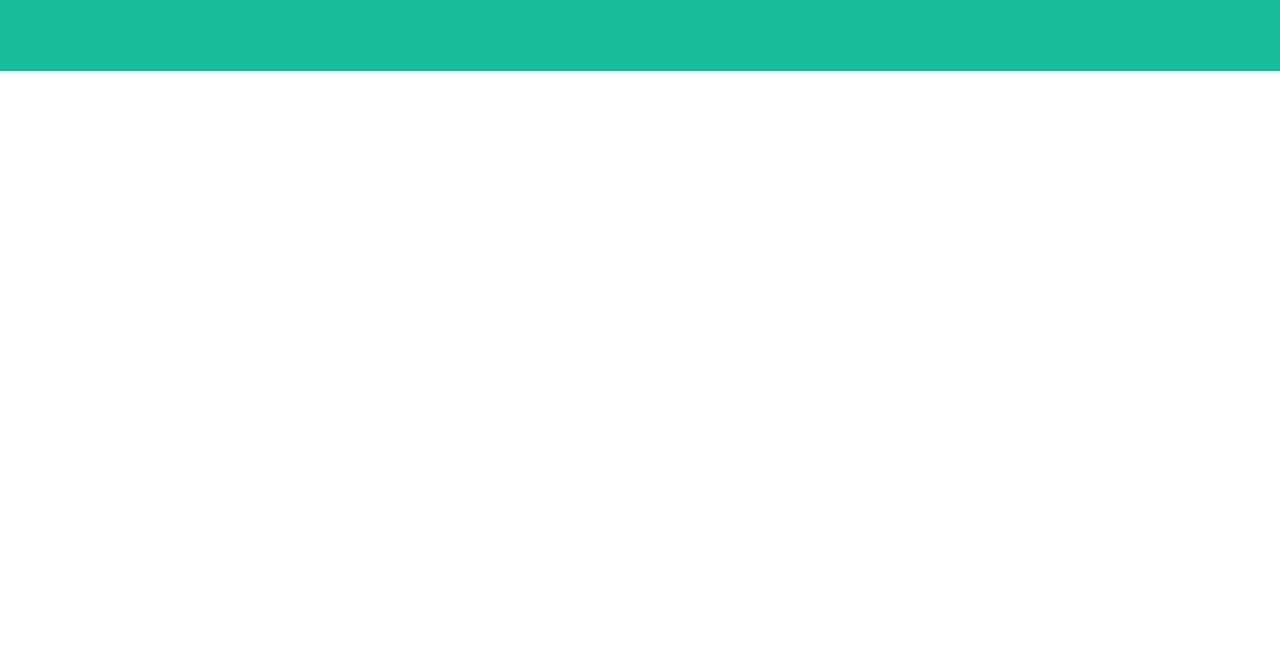
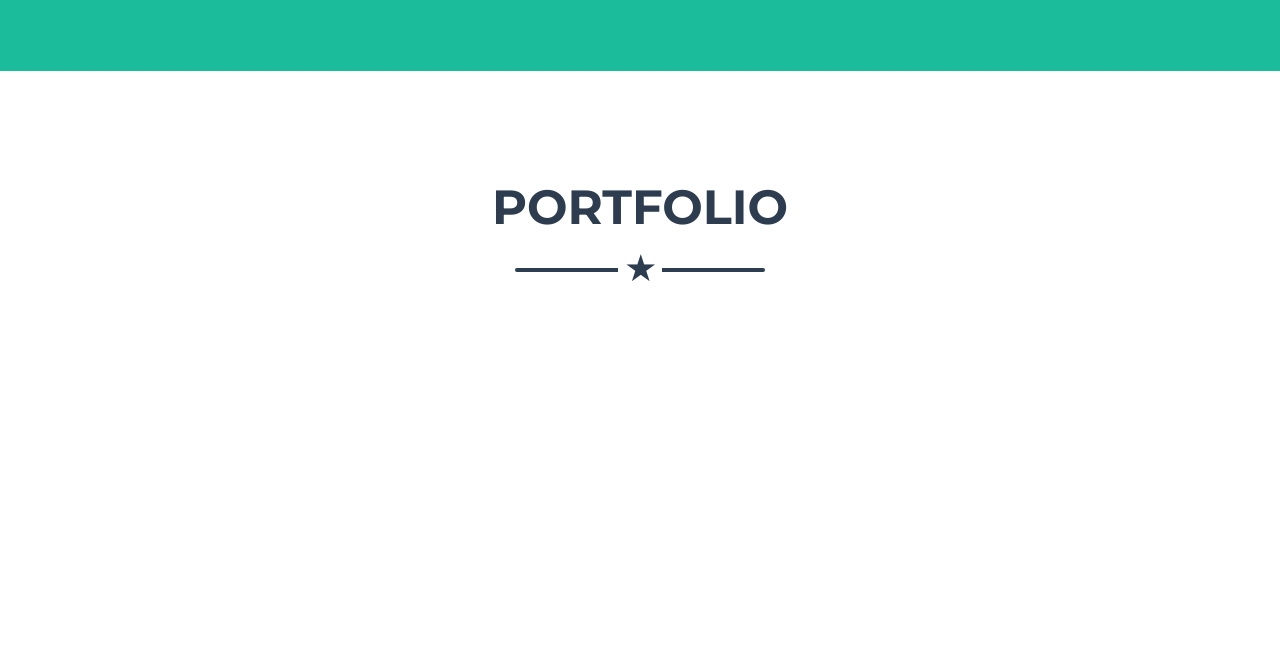
Before and after one commit to kaanaytn/responsive-portfolio-page, a plain HTML site: page index.html in a window 1280 px wide. Shown: the part 629-1300 px from the top of the page. Before the commit the page ends 800 px from the top, so only its background shows below. Drawn offline with Linux system fonts and the light colour scheme.

Commit message:
portfolio page added

```diff
--- a/index.html
+++ b/index.html
@@ -52,8 +52,35 @@
         <div class="container">
             <img id="profile-image" class="img-fluid" src="img/avatar.png" alt="">
             <h1 class="text-uppercase">Start Bootstrap</h1>
+            <hr class="star-light">
+            <h2>Web Developer - Web Desing - Mobile Developer</h2>
         </div>
     </header>
+    <section id="portfolio">
+        <div class="container">
+            <h2 class="text-uppercase">
+                Portfolio
+            </h2>
+            <hr class="star-dark">
+            <div id="portfolio-images" class="clearfix">
+                 <div class="col">
+                    <div class="portfolio-item">
+
+                    </div>
+                 </div>
+                 <div class="col">
+                    <div class="portfolio-item">
+
+                    </div>
+                 </div>
+                 <div class="col">
+                    <div class="portfolio-item">
+
+                    </div>
+                 </div>
+            </div>
+        </div>
+    </section>
 
 </body>
 
--- a/style.css
+++ b/style.css
@@ -6,6 +6,7 @@
 
 html {
     font-size: 10px;
+    scroll-behavior: smooth;
 }
 
 body {
@@ -62,6 +63,7 @@ nav {
     padding-top: 2rem;
     margin-bottom: 2rem;
     position: fixed;
+    z-index: 500;
 }
 
 #logo-box {
@@ -117,9 +119,17 @@ header h2 {
     font-weight: 300;
 }
 
-.star-light {
+hr.star-light {
+    border-color:  #fff;
+}
+
+hr.star-dark {
+    border-color: #2C3E4F;
+}
+
+.star-light, .star-dark {
     border: none;
-    border-top: 0.4rem solid #fff;
+    border-top: 0.4rem solid;
     border-radius: 10px;
     max-width: 25rem;
     margin: 2.5rem auto;
@@ -128,12 +138,61 @@ header h2 {
 }
 
 .star-light::after {
+    color: #fff;
+    background-color: #1ABC9B;
+}
+
+.star-dark::after {
+    color: #2D3D4F;
+    background-color: #fff;
+}
+
+.star-light::after, .star-dark::after {
     content: "\2605";
-    color: #fff;
     font-weight: 900;
     font-size: 3.2rem;
     position: relative;
     top: -28px;
     padding: 0 8px;
-    background-color: #1ABC9B;
 }
+
+
+
+
+/* Portfolio */
+
+#portfolio {
+    height: 600px;
+    padding-top: 10rem;
+    padding-bottom: 10rem;
+    text-align: center;
+}
+
+#portfolio h2 {
+    font-size: 4.8rem;
+    color: #2D3D4F;
+}
+
+.img-fluid-p {
+    max-width: 100%;
+    height: auto;
+}
+
+.col {
+    float: left;
+    width: 33.333%;
+    padding: 10px;
+}
+
+.portfolio-item {
+
+}
+
+
+
+
+/* @media screen and (prefers-reduced-motion: reduce) {
+	html {
+		scroll-behavior: auto;
+	}
+} */
```
